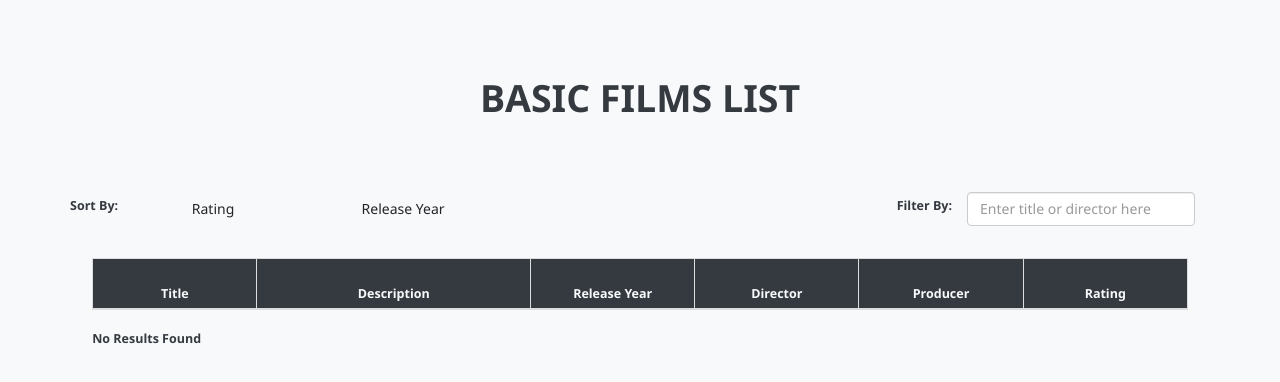
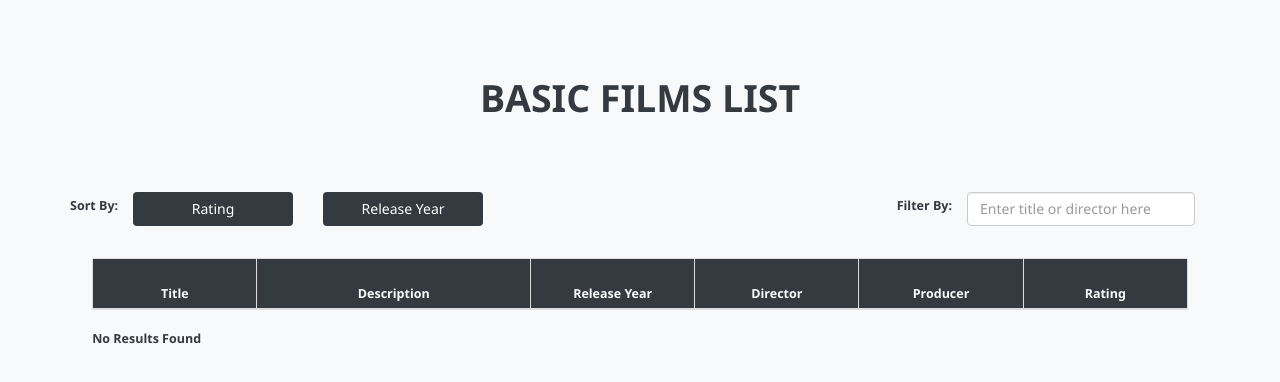
Before and after one commit to SMCIND/grubox-angularjs_listfilms, a website: page app/index.html in a window 1280 px wide. Drawn offline with nearby package versions, Linux system fonts and the light colour scheme; no server answers.

Commit message:
updated files

```diff
--- a/app/index.html
+++ b/app/index.html
@@ -19,8 +19,8 @@
                 <h5 class="card-title text-center font-weight-bold">BASIC FILMS LIST</h5>
                 <div class="row">
                     <label class="pt-2">Sort By:</label>
-                    <div class="col-sm-2 pb-3"><button class="btn btn-light btn-block" type="button" ng-click="sort('rt_score')" ng-init="sortKey=='rt_score'">Rating</button></div>
-                    <div class="col-sm-2 mr-auto pb-3"><button class="btn btn-light btn-block" type="button" ng-click="sort('release_date')" ng-init="sortKey=='releasedate'">Release Year</button></div>
+                    <div class="col-sm-2 pb-3"><button class="btn btn-dark btn-block" type="button" ng-click="sort('rt_score')" ng-init="sortKey=='rt_score'">Rating</button></div>
+                    <div class="col-sm-2 mr-auto pb-3"><button class="btn btn-dark btn-block" type="button" ng-click="sort('release_date')" ng-init="sortKey=='releasedate'">Release Year</button></div>
                     <label  class="pt-2">Filter By:</label>
                     <form class="form-inline">
                             <div class="col-sm-3 pb-3"><input type="text" id="search_input" ng-model="search" class="form-control" placeholder="Enter title or director here" ng-keyup="filter_title_director();"></div>
@@ -61,7 +61,7 @@
                   </tr>
                 </tbody>
                 </table>
-                <button class="btn btn-outline-dark mx-auto" ng-click="loadMore()" ng-show="films.length>5 && totalDisplayed<20" >Load more</button>
+                <button class="btn btn-dark mx-auto" ng-click="loadMore()" ng-show="films.length>5 && totalDisplayed<20" >Load more</button>
                 <div class="row text-dark font-weight-bold" ng-if="films.length === 0">
                     <div class="col-sm-12 mx-auto">No Results Found</div>
                 </div>
```
